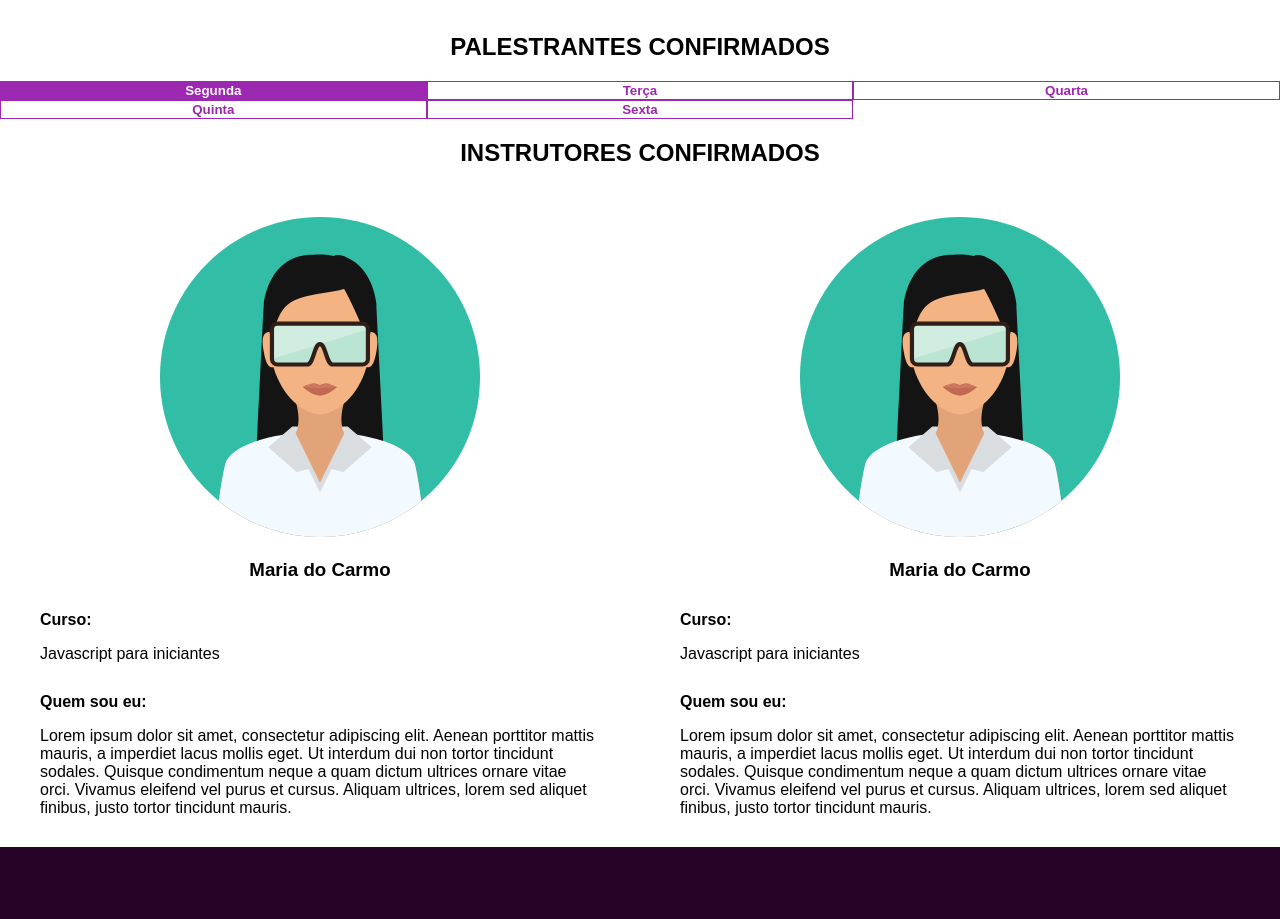
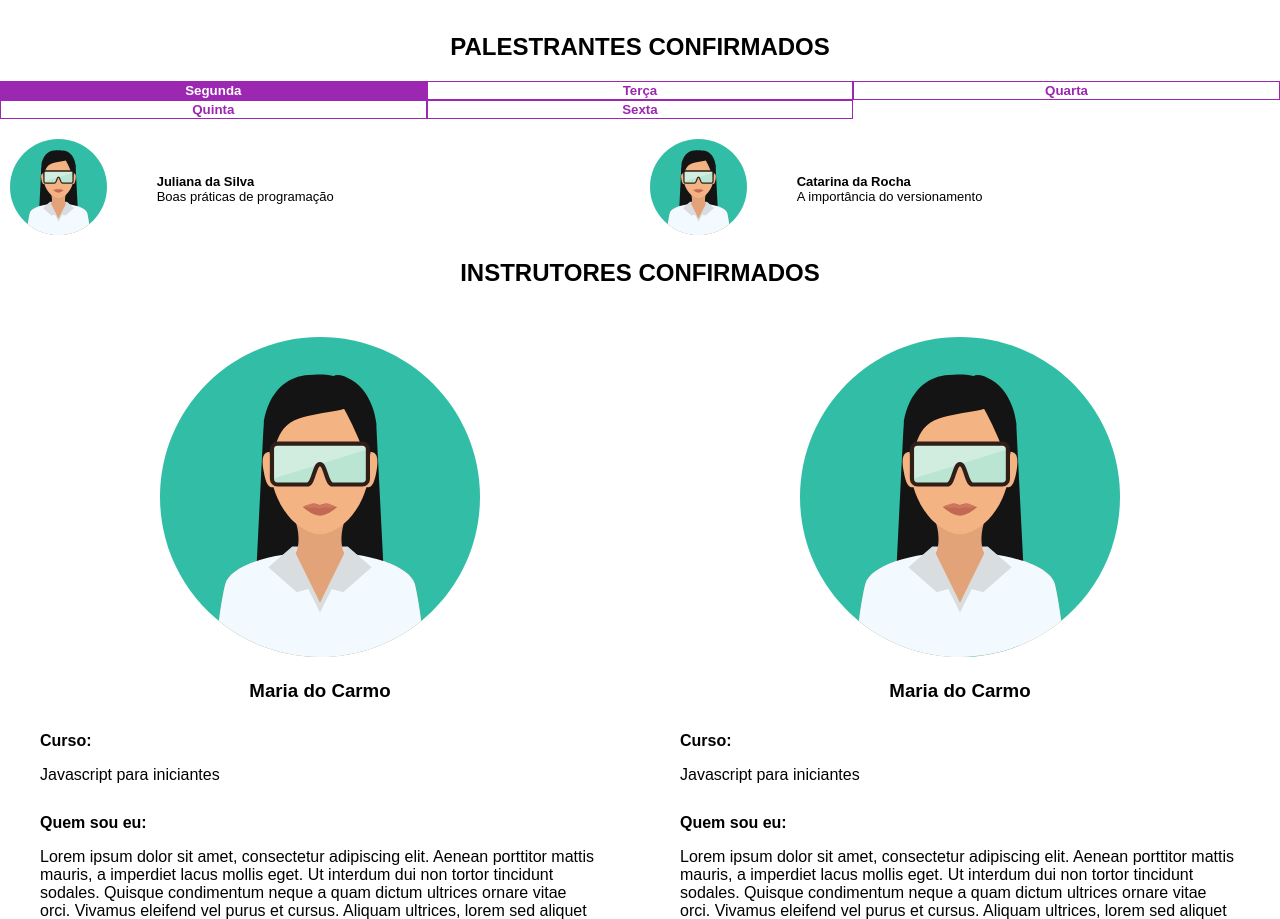
Before and after one commit to Allanflo88/site-semana-da-tecnologia-fatec-sorocaba, a website: page index.html in a window 1280 px wide. Shown: the part 995-1914 px from the top of the page. Drawn offline with Linux system fonts and the light colour scheme; files whose address does not match are found by name.

Commit message:
remove display none from the first container

```diff
--- a/index.html
+++ b/index.html
@@ -63,7 +63,7 @@
                 Sexta
             </button>
         </div>
-        <div name="monday__container" class="speakers__container speakers__container--not-show">
+        <div name="monday__container" class="speakers__container">
             <div class="speakers__container__speaker">
                 <div class="speakers__container__speaker__avatar">
                     <img src="./images/avatar.svg">
```
